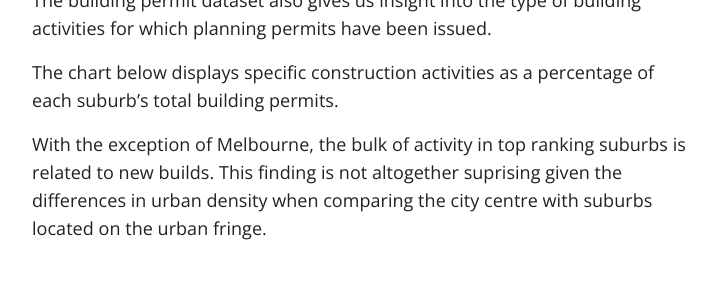
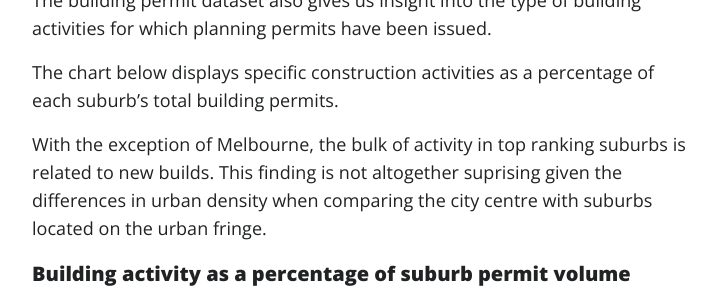
Before and after one commit to CaroPattle/bicycle_data_melbourne, a Jekyll site: the page built from docs/_projects/2022-01-18-planning-permits.md, in a window 1280 px wide and 900 px high, scrolled down 6084 px, cut to the strip 0-294 px from the top of the window. Shown: the whole strip, without its empty margins (38-754 px from the left). Built offline with Jekyll 4.4.1, drawn with Linux system fonts in a browser that asks for light colours; nearby versions of some CDN libraries.

Commit message:
figure heading

```diff
--- a/docs/_projects/2022-01-18-planning-permits.md
+++ b/docs/_projects/2022-01-18-planning-permits.md
@@ -95,6 +95,8 @@ The chart  below displays specific construction activities as a percentage of ea
 
 With the exception of Melbourne, the bulk of activity in top ranking suburbs is related to new builds. This finding is not altogether suprising given the differences in urban density when comparing the city centre with suburbs located on the urban fringe.
 
+###### Building activity as a percentage of suburb permit volume
+
 <iframe src="/data_stories/visuals/building_permits/Parallel coordinates plot.html" class="video-wrap full-width" height="600px"  style="border:none;"></iframe>
 
 <br>
```
